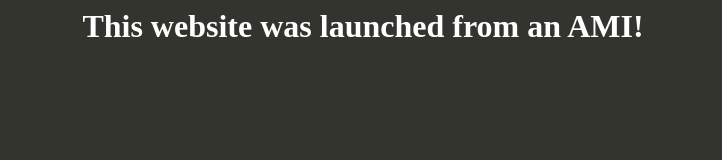
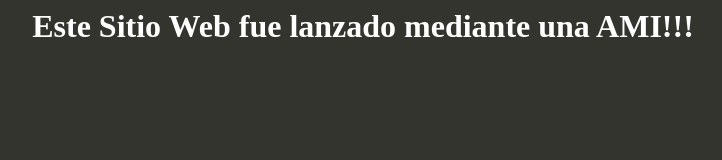
Before and after one commit to metalargento/aws-course, a plain HTML site: page AWS EBS/index.html in a window 1280 px wide. Shown: the whole page, without its empty margins (277-999 px from the left). Drawn offline with Linux system fonts and the light colour scheme.

Commit message:
Update index.html

```diff
--- a/AWS EBS/index.html
+++ b/AWS EBS/index.html
@@ -12,6 +12,6 @@ h1 {
 </head>
 <body>
 
-<h1>This website was launched from an AMI!</h1>
+<h1>Este Sitio Web fue lanzado mediante una AMI!!!</h1>
 </body>
 </html>
```
